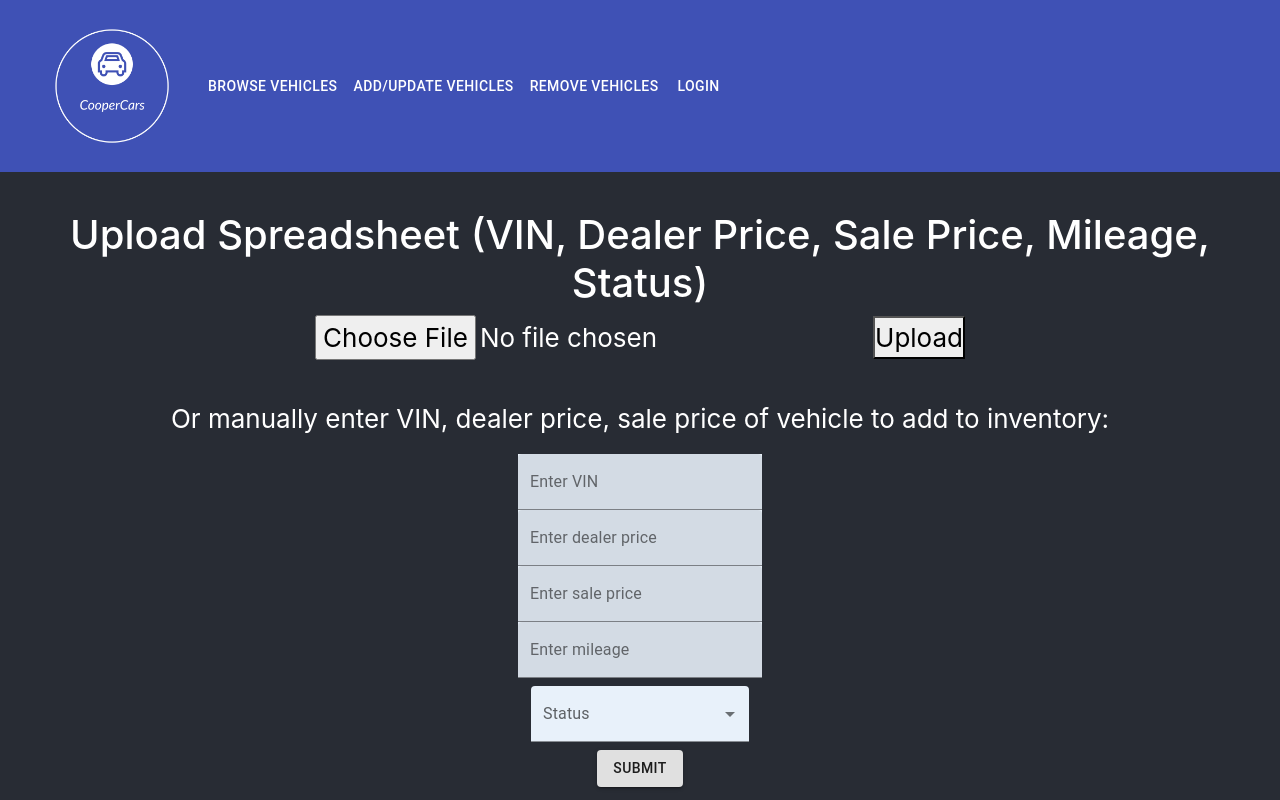
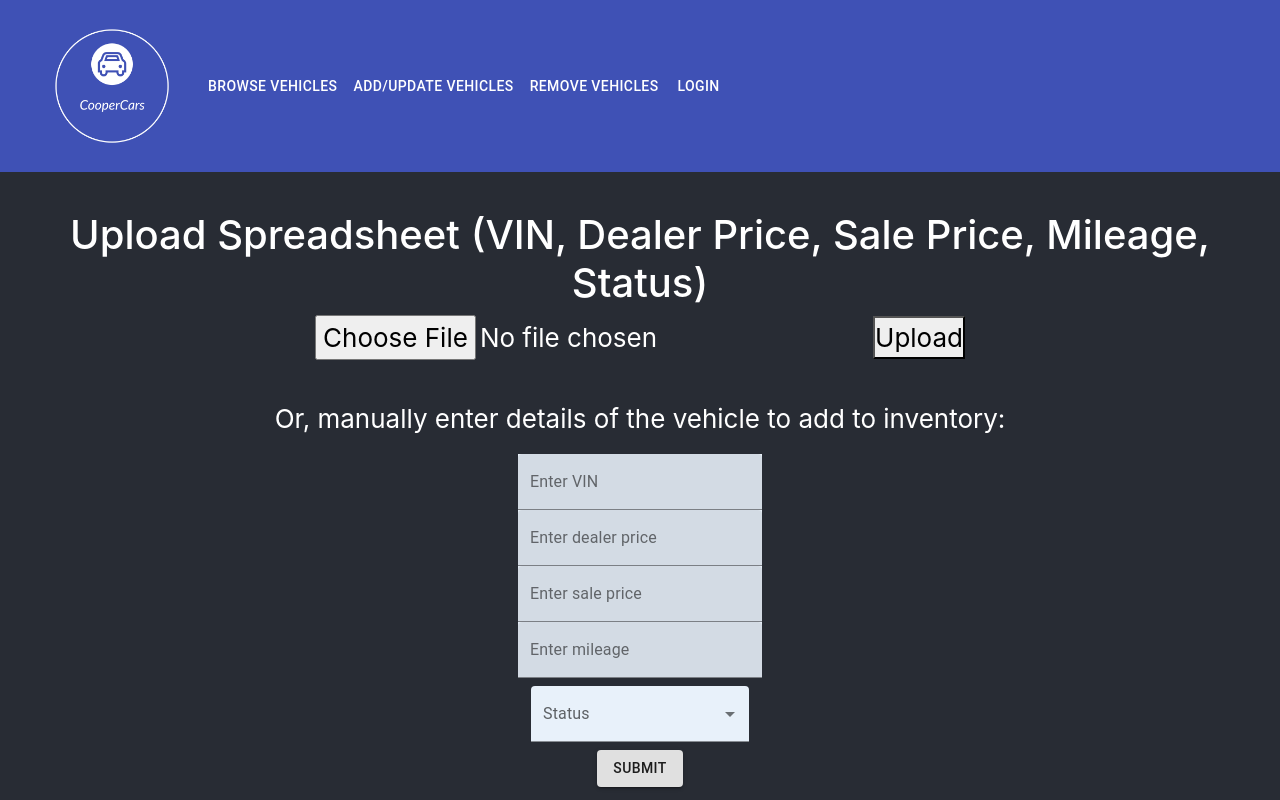
Before and after one commit to cooper-ece-366/david-steven-eric, a React (Create React App) app in the folder coopercars-app/: page /addVehicle in a window 1280 px wide. Shown: the top 800 px of the page. Built offline with nearby package versions, Linux system fonts and the light colour scheme; no server answers.

Commit message:
minor ui cleanup

```diff
--- a/coopercars-app/src/components/AddVehicle.js
+++ b/coopercars-app/src/components/AddVehicle.js
@@ -210,7 +210,7 @@ function AddVehicle()
                 </div>
                 <br></br>
                 <p>
-                    Or manually enter VIN, dealer price, sale price of vehicle to add to inventory:
+                    Or, manually enter details of the vehicle to add to inventory:
                 </p>
                 <TextField
                     id="filled-basic"
--- a/coopercars-app/src/components/RemoveVehicle.js
+++ b/coopercars-app/src/components/RemoveVehicle.js
@@ -14,7 +14,7 @@ function RemoveVehicle()
 
     const [file, setFile] = useState(null);
     const [vin, setVin] = useState("");
-    const [status,setStatus] = useState("");
+    const [status,setStatus] = useState("Sold");
     const [info, setInfo] = useState("");
 
     useEffect(() => {
@@ -141,15 +141,16 @@ function RemoveVehicle()
                     <InputLabel id="demo-simple-select-filled-label">Status</InputLabel>
                     <Select
                         style={{background: "rgb(232, 241, 250)"}}
+                        displayEmpty
                         labelId="demo-simple-select-filled-label"
                         id="demo-simple-select-filled"
                         value={status}
                         label="Status"
                         onChange={(e) => setStatus(e.target.value)}
                     >
+                        <MenuItem value={"Sold"}>Sold</MenuItem>
                         <MenuItem value={"For sale"}>For sale</MenuItem>
                         <MenuItem value={"In-transit"}>In-transit</MenuItem>
-                        <MenuItem value={"Sold"}>Sold</MenuItem>
                     </Select>
                 </FormControl>
                 <Button variant="contained" className="button" onClick={RemoveVehicle.removeVehicleStatus()}>Remove Vehicle by Status</Button>
```
